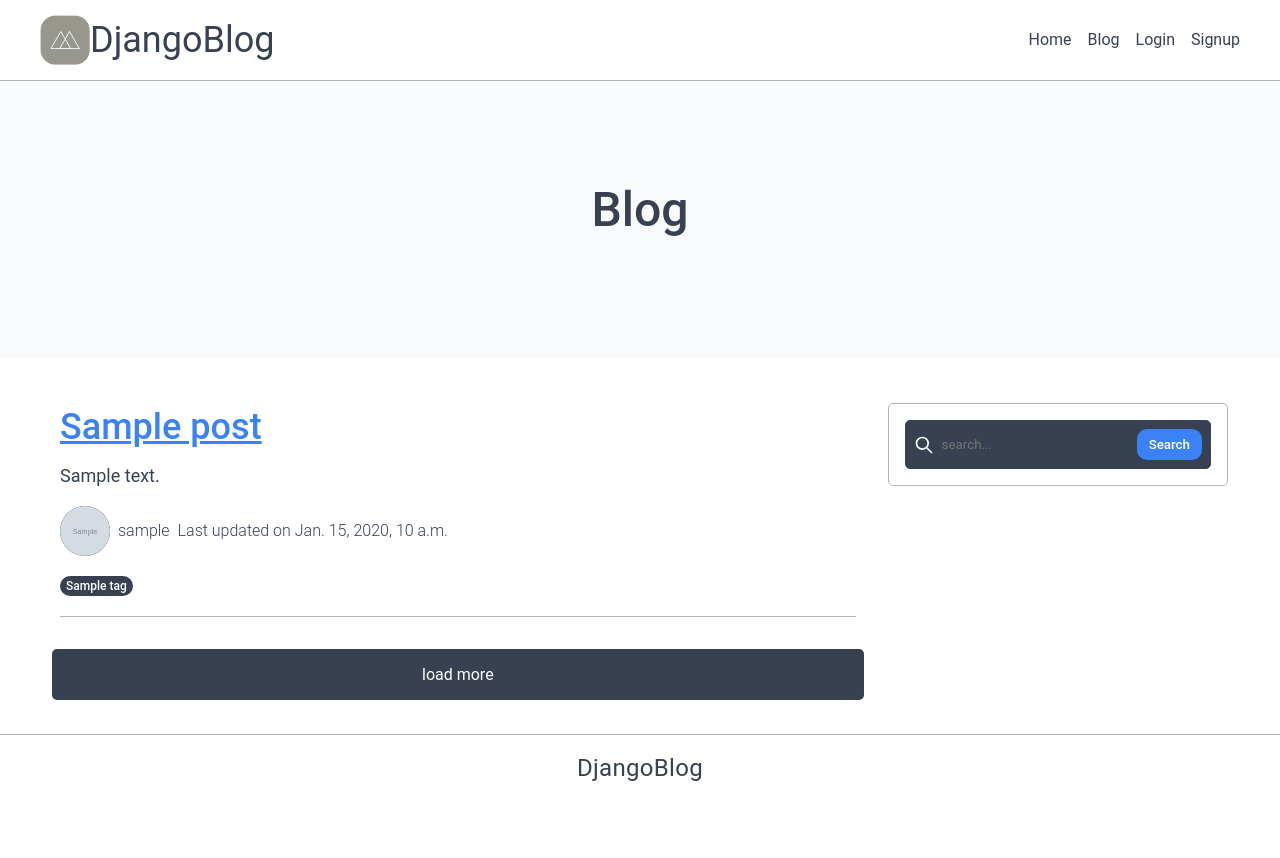
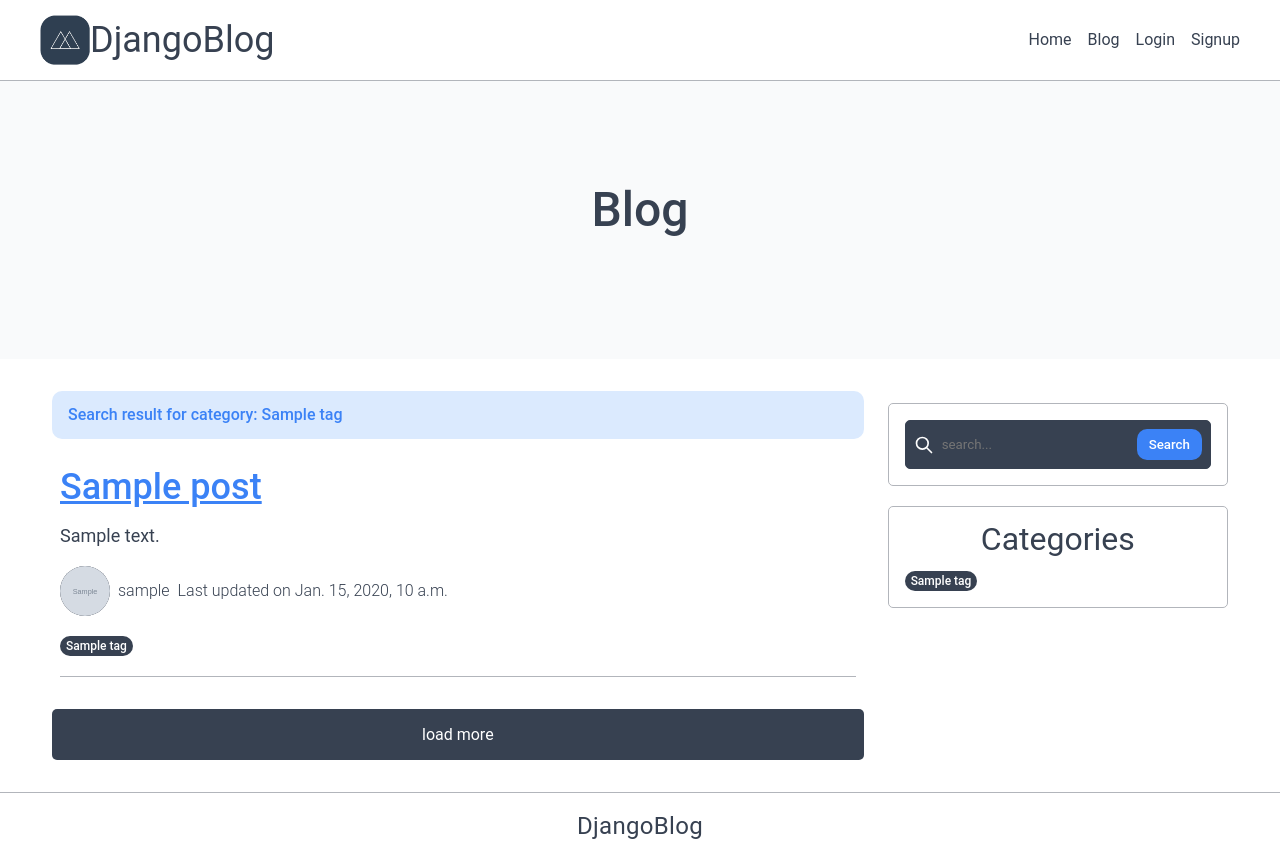
Before and after one commit to TyPaporotnyk/DjangoBlog, a Django app: a page that uses blog/templates/blog/index.html in a window 1280 px wide. Before the commit the page ends 781 px from the top, so only its background shows below. Run offline with Django 4.2, Linux system fonts and the light colour scheme; tables that the repository leaves empty hold one stand-in row (values such as "Sample post"); grey boxes marked "Sample" are stand-in pictures.

Commit message:
Optimized a sql requests and added tag searchinng and tag search result page

```diff
--- a/blog/templates/blog/index.html
+++ b/blog/templates/blog/index.html
@@ -15,13 +15,14 @@
                 <div class="blog-search">
                     {% if search_query %}
                     <div class="search__res">
-                        {% if posts|length == 1 %}
-                        We found {{posts|length}} post by "{{search_query}}" query
-                        {% else %}
-                        We found {{posts|length}} posts by "{{search_query}}" query
-                        {% endif %}
+                        Search result for: {{search_query}}
+                    </div>
+                    {% elif selected_tag %}
+                    <div class="search__res">
+                        Search result for category: {{selected_tag.name}}
                     </div>
                     {% endif %}
+
                 </div>
                 <div class="blog__cards">
                     {% for post in posts %}
@@ -34,9 +35,11 @@
                         </div>
                         <div class="card__author">
                             <div class="author__photo">
-                                <img src="{{ post.author.img.url }}" alt="author logo">
+                                <a href="{% url 'account' post.author.slug %}">
+                                    <img src="{{ post.author.img.url }}" alt="author logo">
+                                </a>
                             </div>
-                            <div class="author__name">{{ post.author.nickname }}</div>
+                            <div class="author__name"><a href="{% url 'account' post.author.slug %}">{{ post.author.nickname }}</a></div>
                             <div class="author__last-update">Last updated on {{ post.updated_at }}</div>
                         </div>
                         <div class="card__tags">
@@ -69,6 +72,16 @@
                             <button type="submit" class="find__btn">Search</button>
                         </form>
                     </div>
+                    <div class="control__element">
+                        <div class="control__head">
+                            Categories
+                        </div>
+                        <div class="control__tags">
+                            {% for tag in tags %}
+                            <a href="{% url 'category' tag.slug %}" class="tag">{{ tag.name }}</a>
+                            {% endfor %}
+                        </div>
+                    </div>
                 </div>
             </aside>
         </div>
--- a/blog/views.py
+++ b/blog/views.py
@@ -3,14 +3,18 @@ from django.shortcuts import get_object_or_404, render
 
 from .models import (
     Post,
-    Tag
+    Tag,
 )
 
 
 def index_view(request):
-    posts = Post.objects.all().order_by('-created_at').prefetch_related('author')
+    posts = Post.objects.all().order_by('-created_at') \
+                        .prefetch_related('author').prefetch_related('tags')
+    tags = Tag.objects.all()
+
     context = {
         'posts': posts,
+        'tags': tags,
     }
 
     return render(request, 'blog/index.html', context)
@@ -18,12 +22,14 @@ def index_view(request):
 
 def search_view(request):
     query = request.GET.get('q')
-    posts = Post.objects.filter(Q(title__icontains=query)).all() \
-                        .order_by('-created_at').prefetch_related('author')
+    posts = Post.objects.filter(Q(title__icontains=query)).all().order_by('-created_at') \
+                        .prefetch_related('author').prefetch_related('tags')
+    tags = Tag.objects.all()
 
     context = {
         'posts': posts,
         'search_query': query,
+        'tags': tags,
     }
 
     return render(request, 'blog/index.html', context)
@@ -31,11 +37,14 @@ def search_view(request):
 
 def category_view(request, slug):
     tag = get_object_or_404(Tag, slug=slug)
-    posts = Post.objects.filter(tags=tag).all() \
-                        .order_by('-created_at').prefetch_related('author')
+    posts = Post.objects.filter(tags=tag).all().order_by('-created_at') \
+                        .prefetch_related('author').prefetch_related('tags')
+    tags = Tag.objects.all()
+
     context = {
         'posts': posts,
-        'tag': tag,
+        'tags': tags,
+        'selected_tag': tag,
     }
 
     return render(request, 'blog/index.html', context)
--- a/static/css/main.css
+++ b/static/css/main.css
@@ -7,6 +7,7 @@
   --color-border: #b2b5bb;
   --color-text-link: #3b82f6;
   --color-text-link-hovered: #266bdb;
+  --color-text-light: #dbeafe;
   --color-accept: #4caf50;
   --color-accept-dark: #3fa042;
 
@@ -254,6 +255,12 @@ pre {
   font-size: 16px;
   font-weight: 300;
 }
+.author__name a{
+  color: inherit;
+}
+.author__name a:hover{
+  text-decoration: underline;
+}
 .author__last-update {
   font-size: 16px;
   padding-left: 8px;
@@ -275,6 +282,10 @@ pre {
   font-size: 12px;
   font-weight: 500;
   color: var(--color-background-main);
+}
+.tag:hover{
+  background-color: var(--color-text-header);
+  color: var(--color-background-dark);
 }
 .blog__next-page {
   margin-bottom: 32px;
@@ -301,9 +312,16 @@ pre {
   gap: 20px;
 }
 .control__element {
+  display: flex;
+  flex-direction: column;
   padding: 16px;
+  gap: 16px;
   border: 0.1px solid var(--color-border);
   border-radius: 5px;
+}
+.control__head{
+  text-align: center;
+  font-size: 32px;
 }
 .control__find {
   display: flex;
@@ -343,11 +361,17 @@ pre {
   color: var(--color-background-dark);
 }
 .search__res {
-  background-color: var(--color-text-link);
-  text-align: center;
-  padding: 12px 0;
-  border-radius: 50px;
-  color: var(--color-background-main);
+  background-color: var(--color-text-light);
+  text-align: left;
+  padding: 16px 16px;
+  font-size: 16px;
+  border-radius: 10px;
+  color: var(--color-text-link);
   font-weight: 500;
   margin-bottom: 12px;
 }
+.control__tags{
+  display: flex;
+  flex-wrap: wrap;
+  gap: 12px;
+}
```
Also changed, not shown: static/img/ico/ico-25.ico, static/img/logo/logo-50.png.
